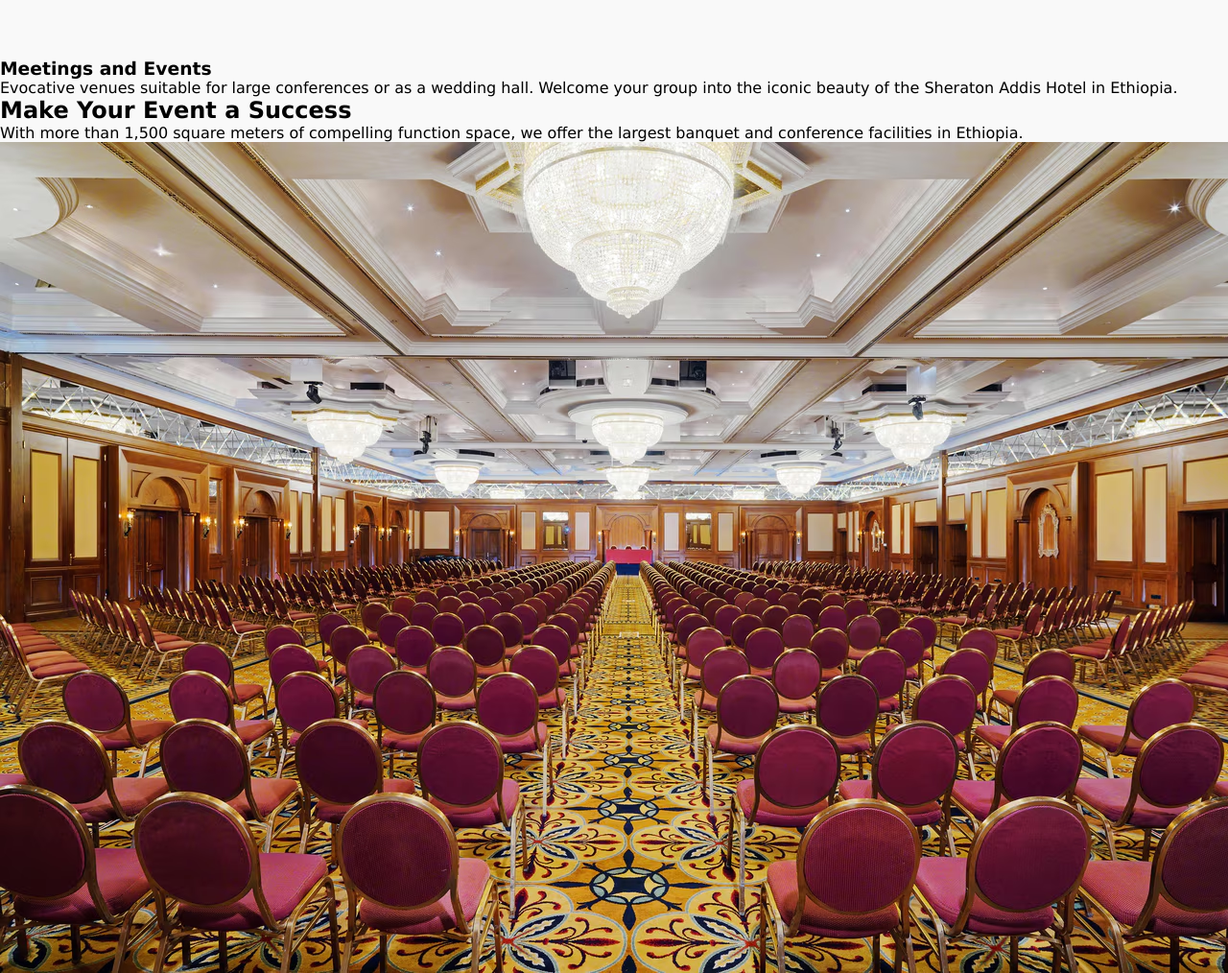
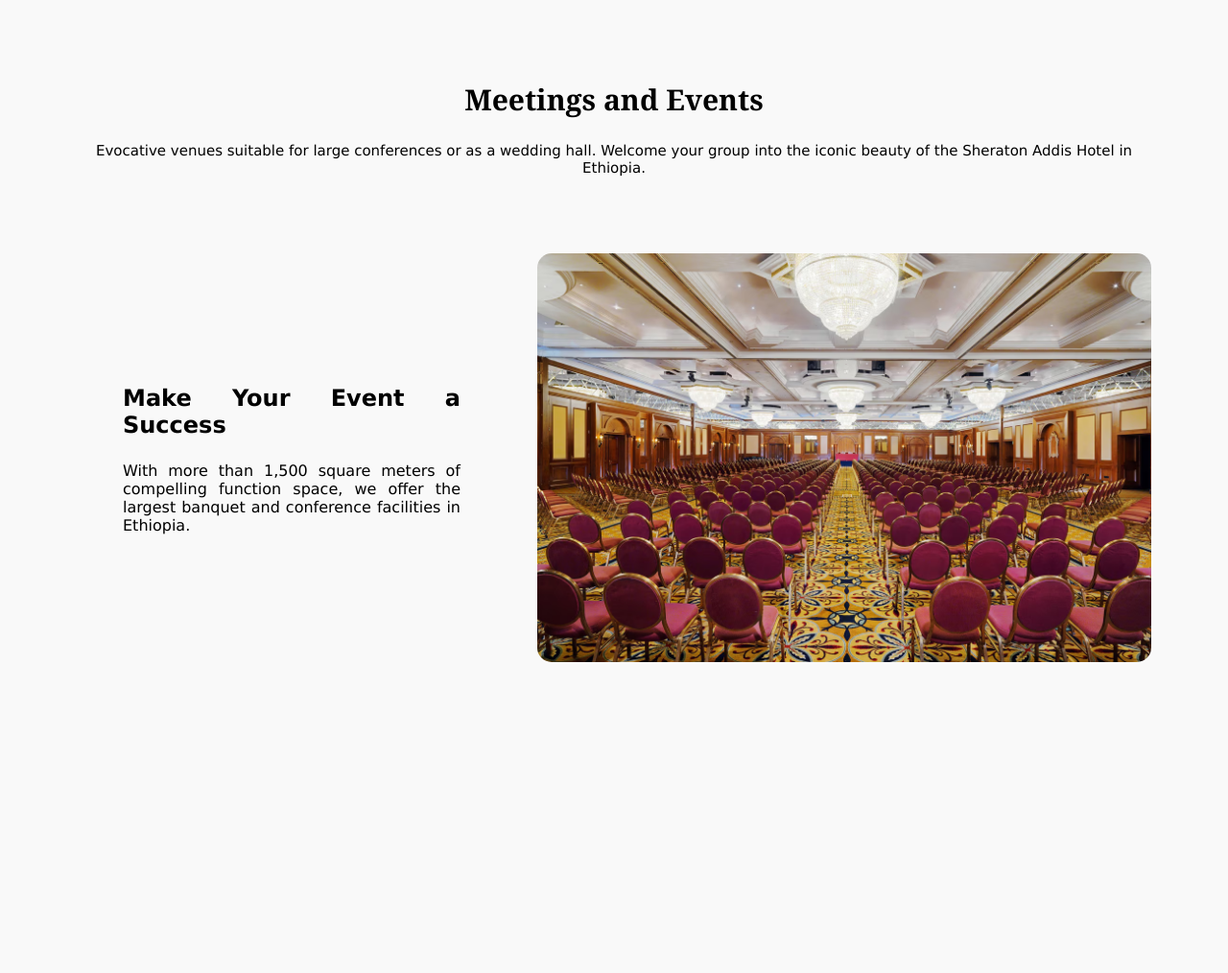
Before and after one commit to NATHANIM-REPO/hotel-reservation, a plain HTML site: page index.html in a window 1280 px wide. Shown: the part 2105-3119 px from the top of the page at 96% size. After the commit the page ends 2879 px from the top, so only its background shows below. Drawn offline with Linux system fonts and the light colour scheme.

Commit message:
wrapping up the third section

```diff
--- a/index.html
+++ b/index.html
@@ -117,8 +117,10 @@
         </section>
 
         <section class="section3">
+            <div class="text">
             <h3>Meetings and Events</h3>
             <p>Evocative venues suitable for large conferences or as a wedding hall. Welcome your group into the iconic beauty of the Sheraton Addis Hotel in Ethiopia.</p>
+            </div>
             <div class="part4">
                 <div id="text2">
                     <h1>Make Your Event a Success</h1>
--- a/style.css
+++ b/style.css
@@ -272,8 +272,8 @@ body{
    }
    #section2 #text1 p{
     font-size: 28px;
-    font-weight: 400;
-    font-family: Impact, Haettenschweiler, 'Arial Narrow Bold', sans-serif;
+    font-weight: 600;
+    font-family: Cambria, Cochin, Georgia, Times, 'Times New Roman', serif;
    }
 #cuisine{
     display: flex;
@@ -363,3 +363,56 @@ body{
     font-size: 24px;
     font-family: 'Trebuchet MS', 'Lucida Sans Unicode', 'Lucida Grande', 'Lucida Sans', Arial, sans-serif;
 }
+.section3{
+    display: flex;
+    flex-direction: column;
+    justify-content: center;
+    padding: 2px 5rem 5rem
+   }
+   .section3 .text{
+    margin-bottom: 5rem;
+   }
+
+   .section3 .text p{
+    text-align: center;
+    font-size: 15px;
+    display: flex;
+    justify-content: center;
+   }
+   .section3 .text h3{
+    padding: 1.5rem;
+    font-family: Cambria, Cochin, Georgia, Times, 'Times New Roman', serif;
+    display: flex;
+    justify-content: center;
+    font-size: 30px;
+   }
+   .section3 .part4{
+    display: flex;
+
+    gap: 2rem;
+
+   }
+   .section3 #text2{
+    display: flex;
+    flex-direction: column;
+    gap: 1.5rem;
+    padding: 3rem;
+    align-items: center;
+    justify-content: center;
+
+   }
+   .section3 .part4 img{
+    border-radius: 15px;
+    width: 40rem;
+    height: auto;
+   }
+   .section3 .part4 img:hover{
+    transform: scale(1.2);
+    transition: 0.5s ease;
+   }
+   .section3 .part4 p{
+    text-align: justify;
+   }
+   .section3 #text2 h1{
+    text-align: justify;
+   }
```
